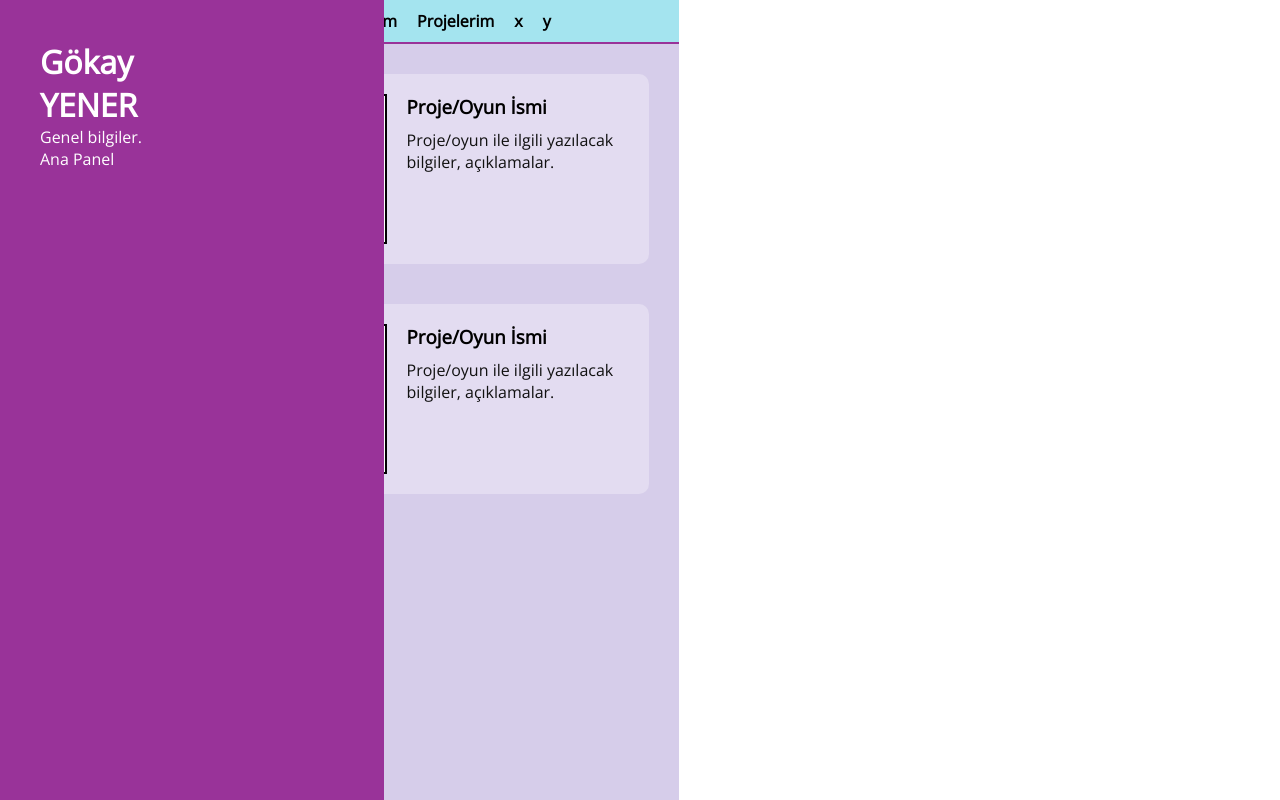
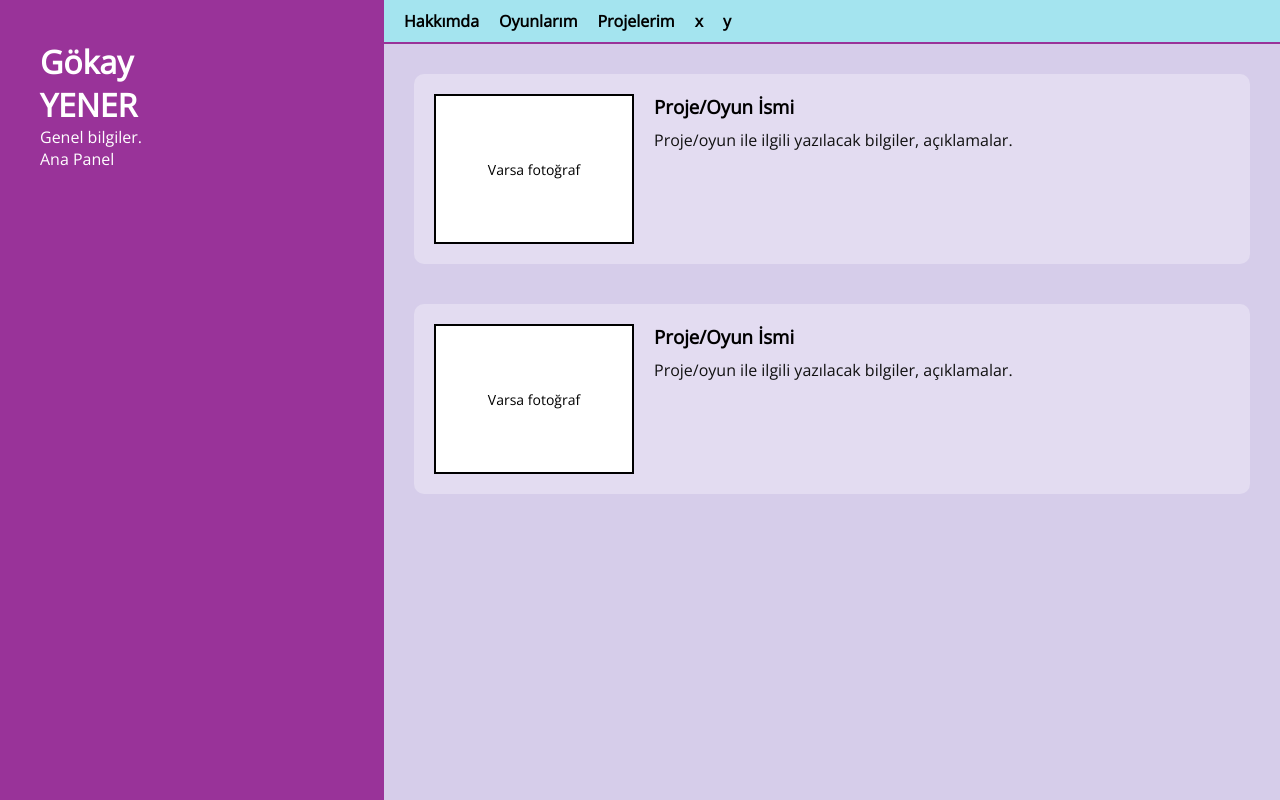
Before and after one commit to Gokayy1/Gokayy1.github.io, a plain HTML site: page index.html in a window 1280 px wide. Drawn offline with nearby package versions, Linux system fonts and the light colour scheme.

Commit message:
Update style.css

```diff
--- a/style.css
+++ b/style.css
@@ -9,35 +9,35 @@
 html, body {
   height: 100%;
   font-family: 'Open Sans', sans-serif;
-  display: flex;
   overflow: hidden;
 }
 
-/* SOL PANEL */
+/* SABİT SOL PANEL */
 .sidebar {
+  position: fixed;
+  left: 0;
+  top: 0;
   width: 30%;
+  height: 100vh;
   background-color: #993399;
   color: white;
   padding: 40px;
-  position: fixed;
-  height: 100vh;
   overflow: hidden;
 }
 
 /* SAĞ PANEL */
 .content {
-  margin-left: 30%;
-  width: 70%;
+  margin-left: 30%; /* sidebar kadar sola boşluk bırak */
+  height: 100vh;
   background-color: #d6cdea;
-  height: 100vh;
   display: flex;
   flex-direction: column;
   overflow: hidden;
 }
 
-/* NAVBAR */
+/* ÜST MENÜ */
 .navbar {
-  background-color: #a4e4ef; /* turkuaz gibi */
+  background-color: #a4e4ef;
   display: flex;
   padding: 10px 20px;
   gap: 20px;
```
